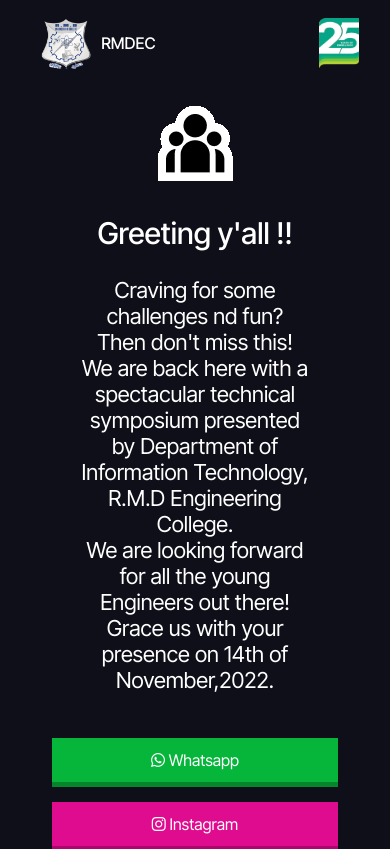
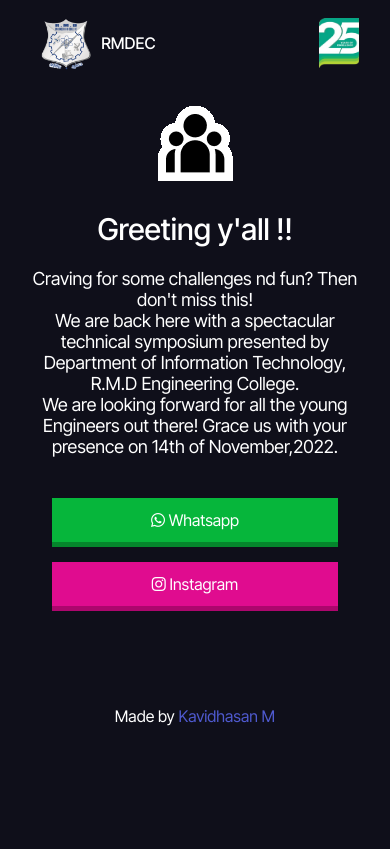
Before and after one commit to Kavidhasan-M/sym, a plain HTML site: page about.html in a window 390 px wide. Shown: the top 849 px of the page. Drawn offline with nearby package versions, Linux system fonts and the light colour scheme.

Commit message:
tenth idhu poi

```diff
--- a/about.html
+++ b/about.html
@@ -43,6 +43,15 @@
         p span{
             font-weight: 500;
             font-size: 30px;
+        }
+
+        @media only screen and (max-width: 600px) {
+
+            .about-content{
+                padding: 0% 4%;
+                font-size: 18px;
+            }
+
         }
 
 
```
